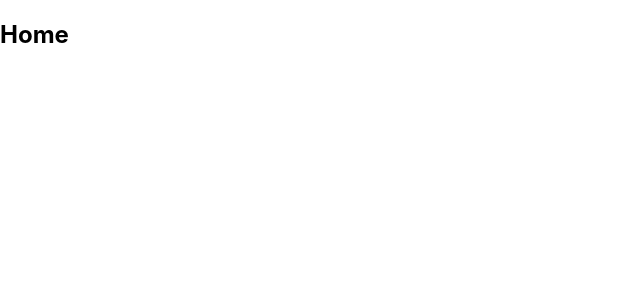
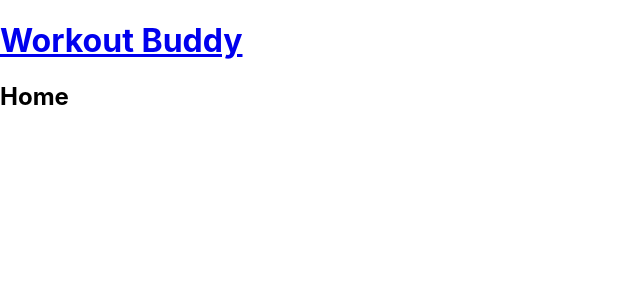
Before and after one commit to dev-raj-1729/mern-app, a React (Create React App) app in the folder frontend/: page / in a window 1280 px wide. Shown: the top 300 px of the page, without its empty margins (0-640 px from the left). Built offline with nearby package versions, Linux system fonts and the light colour scheme.

Commit message:
added Navbar

```diff
--- a/frontend/src/App.js
+++ b/frontend/src/App.js
@@ -1,9 +1,11 @@
 import { BrowserRouter, Routes, Route } from "react-router-dom";
 import Home from "./pages/Home";
+import Navbar from "./components/Navbar";
 function App() {
   return (
     <div className="App">
       <BrowserRouter>
+        <Navbar />
         <div className="pages">
           <Routes>
             <Route path="/" element={<Home />} />
--- /dev/null
+++ b/frontend/src/components/Navbar.js
@@ -0,0 +1,15 @@
+import { Link } from "react-router-dom";
+
+const Navbar = () => {
+  return (
+    <header>
+      <div className="container">
+        <Link to="/">
+          <h1>Workout Buddy</h1>
+        </Link>
+      </div>
+    </header>
+  );
+};
+
+export default Navbar;
```
